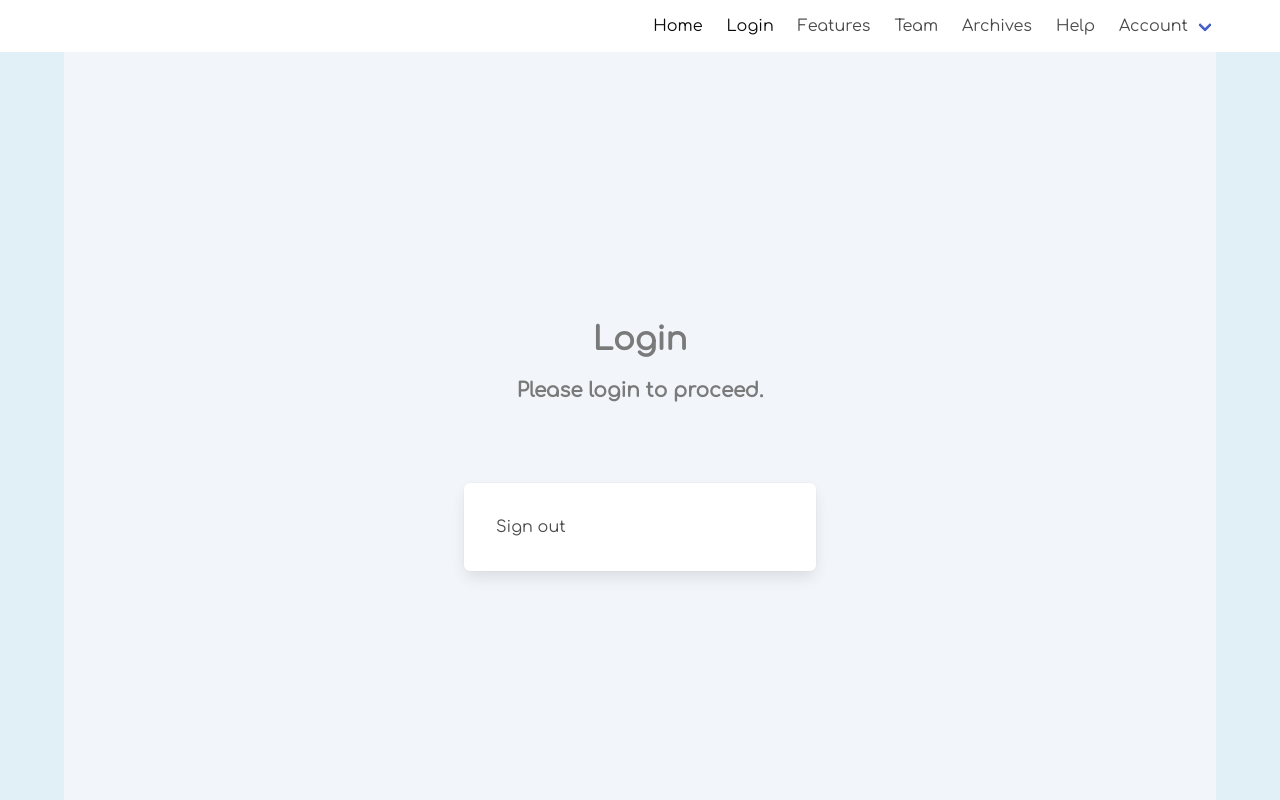
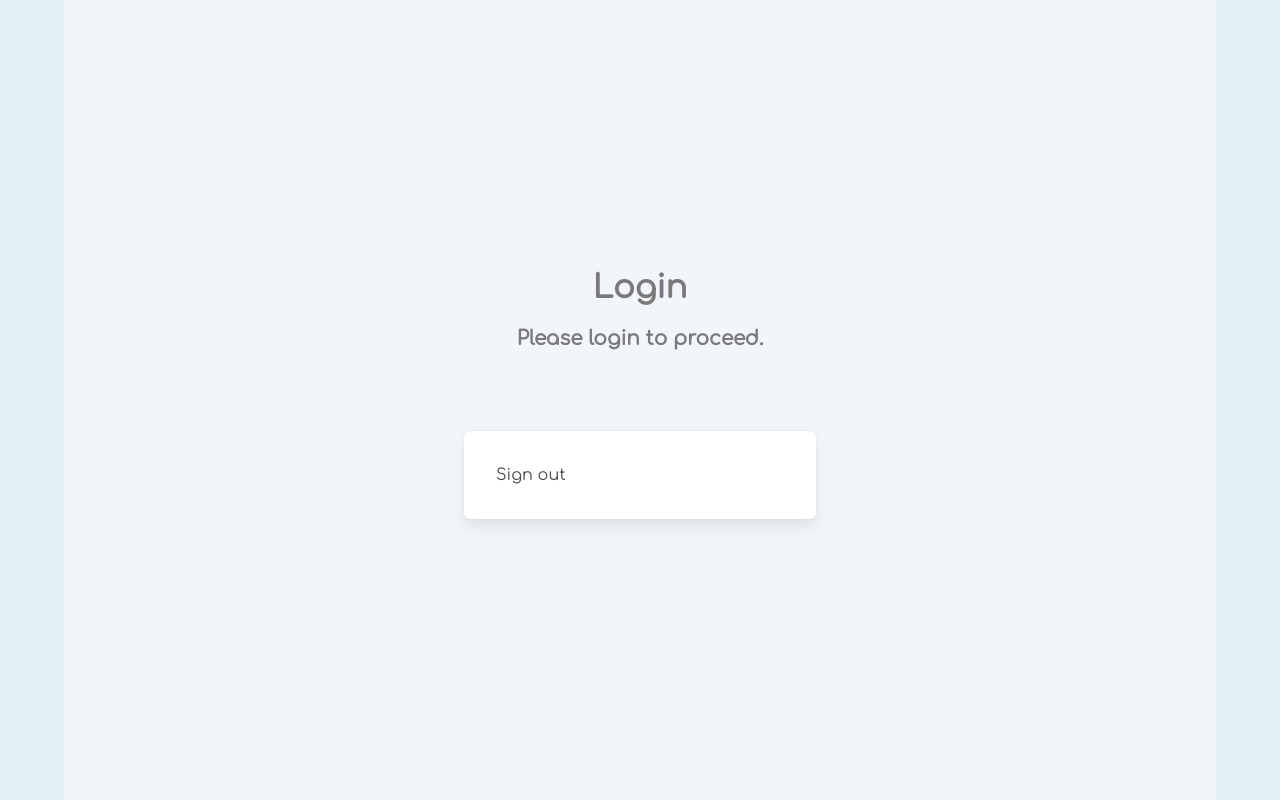
Before and after one commit to chilaquil-io/aventapp-vue-client, a Vue app: page /#/ in a window 1280 px wide. Shown: the top 800 px of the page. Built offline with nearby package versions, Linux system fonts and the light colour scheme.

Commit message:
Implementando Dynamic layout wrapper components Approach

```diff
--- a/src/App.vue
+++ b/src/App.vue
@@ -1,7 +1,7 @@
 <template>
-  <div id="app">
-    <router-view></router-view>
-  </div>
+  <component id="app" :is="layout">
+    <router-view :layout.sync="layout"></router-view>
+  </component>
 </template>
 
 <style>
@@ -17,13 +17,12 @@
 </style>
 
 <script>
-import AppFooter from './layout/AppFooter.vue';
-import AppNavbar from './layout/AppNavbar.vue';
-
 export default {
-  components: {
-    'app-footer': AppFooter,
-    'app-navbar' : AppNavbar,
+  name: 'App',
+  data() {
+    return {
+      layout: 'div',
+    };
   },
 };
 </script>
--- /dev/null
+++ b/src/layout/Layout.vue
@@ -0,0 +1,24 @@
+<template>
+  <div>
+    <main>
+       <slot/>
+    </main>
+    <app-footer></app-footer>
+  </div>
+</template>
+
+<script>
+// @ is an alias to /src
+import AppFooter from '@/layout/AppFooter.vue';
+
+export default {
+  name: 'Layout',
+  components: {
+    AppFooter
+  }
+};
+</script>
+
+<style scoped>
+
+</style>
--- a/src/views/Login.vue
+++ b/src/views/Login.vue
@@ -1,23 +1,21 @@
 <template>
-  <section>
-    <app-navbar></app-navbar>
+  <div>
     <sign-in></sign-in>
-    <app-footer></app-footer>
-  </section>
+  </div>
 </template>
 
 <script>
 // @ is an alias to /src
-import AppNavbar from '@/layout/AppNavbar.vue';
-import AppFooter from '@/layout/AppFooter.vue';
 import SignIn from '@/components/SignIn.vue';
+import Layout from '@/layout/Layout.vue';
 
 export default {
   name: 'Login',
+  created() {
+    this.$emit('update:layout', Layout);
+  },
   components: {
-    'app-navbar': AppNavbar,
-    'app-footer': AppFooter,
-    'sign-in': SignIn,
+    'sign-in': SignIn
   }
 };
 </script>
```
